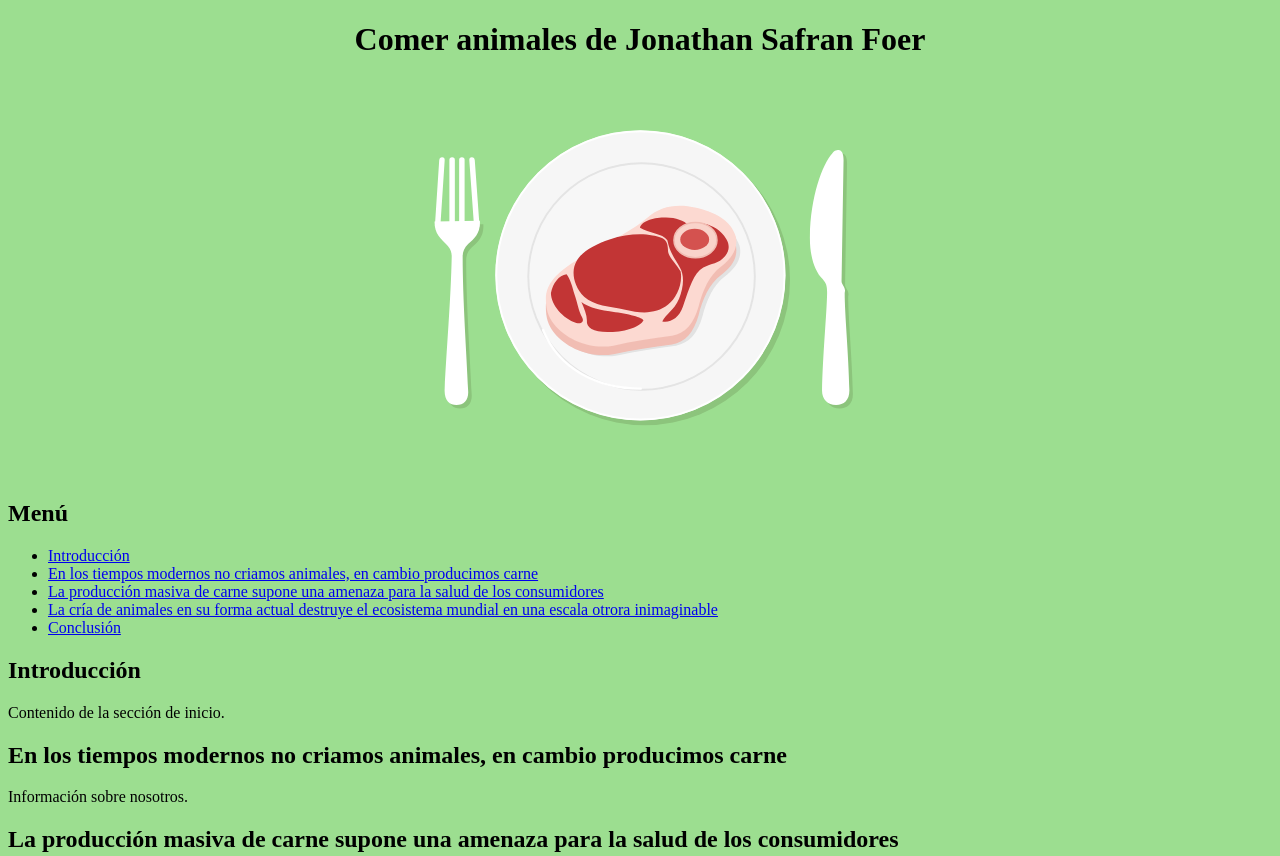
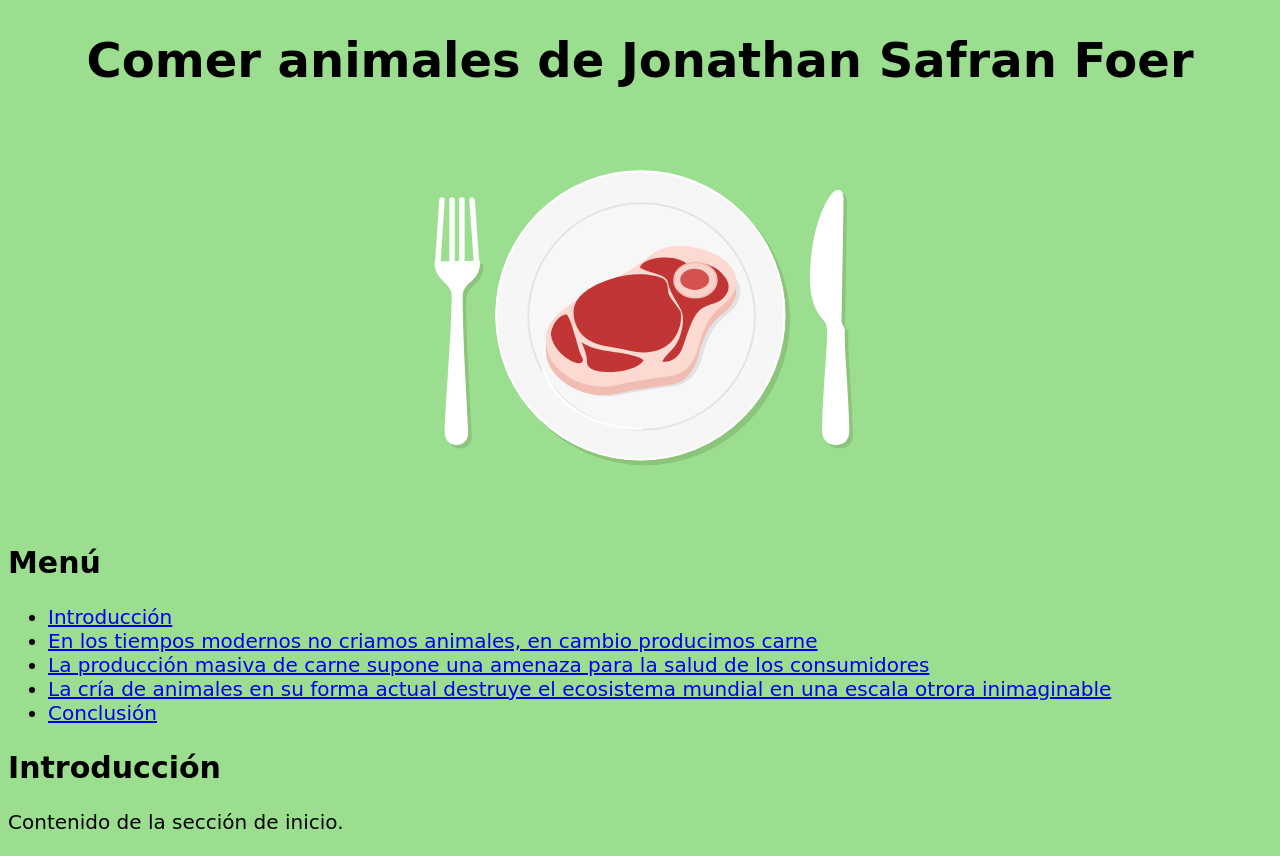
Before and after one commit to Freddy875/Comer-animales-de-Jonathan-Safran-Foer-, a plain HTML site: page index.html in a window 1280 px wide. Shown: the top 856 px of the page. Drawn offline with Linux system fonts and the light colour scheme.

Commit message:
Agregado un formato para que el tipo de letra paresca escrito a mano

```diff
--- a/styles.css
+++ b/styles.css
@@ -33,3 +33,25 @@ body {
     background-color: #9CDE90;
 
 }
+
+/* ===========================================
+   TIPOGRAFÍAS
+   Letra tipo escrita a mano (Google Fonts)
+=========================================== */
+
+@import url('https://fonts.googleapis.com/css2?family=Caveat:wght@700&family=Patrick+Hand&display=swap');
+
+/* Texto general de la página con letra tipo lápiz */
+body {
+    font-family: 'Patrick Hand', cursive;
+    font-size: 20px;
+}
+
+/* Títulos con letra más inclinada, tipo cuaderno */
+h1, h2 {
+    font-family: 'Caveat', cursive;
+}
+
+h1 {
+    font-size: 48px;
+}
```
